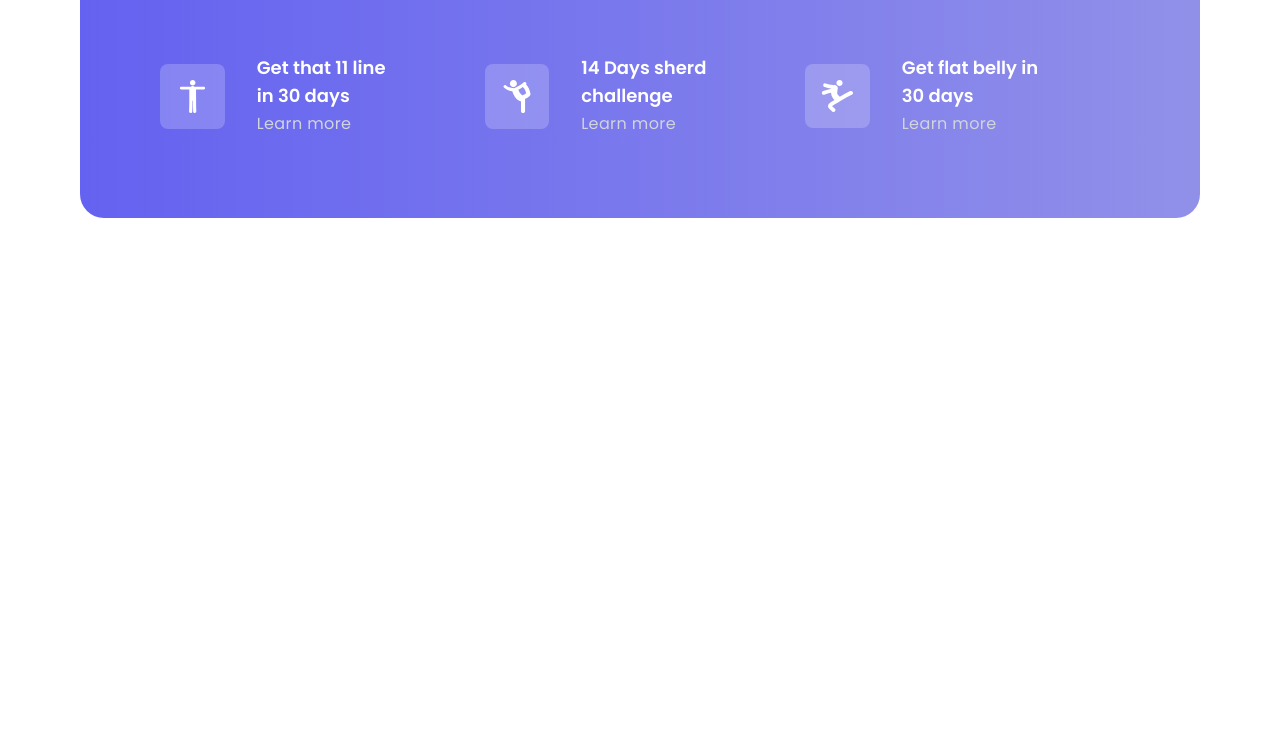
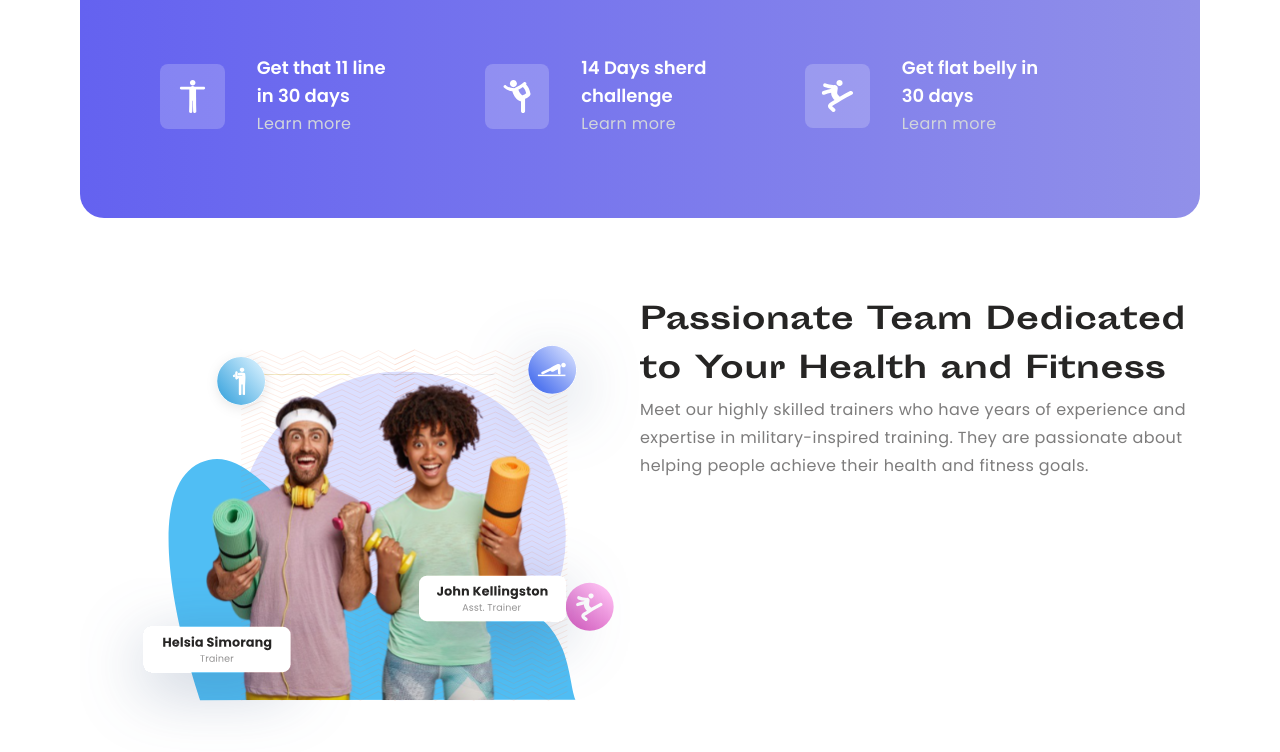
Before and after one commit to sohanemon/helsia-bootcamp, a Next.js app: page / in a window 1280 px wide. Shown: the part 877-1629 px from the top of the page. Before the commit the page ends 1479 px from the top, so only its background shows below. Built offline with nearby package versions, Linux system fonts and the light colour scheme.

Commit message:
Jun 14, 2023, 11:47 PM

```diff
--- a/src/app/page.tsx
+++ b/src/app/page.tsx
@@ -1,6 +1,7 @@
 import Cta from '@/components/cta';
 import IntenseEffective from './intense-&-effective';
 import Challenges from './challenges';
+import TextImage from './text-&-image';
 
 export default function Home() {
   return (
@@ -8,6 +9,11 @@ export default function Home() {
       <Cta />
       <IntenseEffective />
       <Challenges />
+      <TextImage
+        src='/assets/team.svg'
+        heading='Passionate Team Dedicated to Your Health and Fitness'
+        grayText='Meet our highly skilled trainers who have years of experience and expertise in military-inspired training. They are passionate about helping people achieve their health and fitness goals.'
+      />
     </main>
   );
 }
--- a/src/app/text-&-image.tsx
+++ b/src/app/text-&-image.tsx
@@ -1,3 +1,5 @@
+import GrayText from '@/components/ui/gray-text';
+import Heading from '@/components/ui/heading';
 import Image from 'next/image';
 
 export default function TextImage({
@@ -13,7 +15,11 @@ export default function TextImage({
 }) {
   return (
     <section className='grid grid-cols-2'>
-      <Image src={src} alt='people image' />
+      <Image src={src} alt='people image' width={590} height={444} />
+      <div>
+        <Heading>{heading}</Heading>
+        <GrayText>{grayText}</GrayText>
+      </div>
     </section>
   );
 }
```
